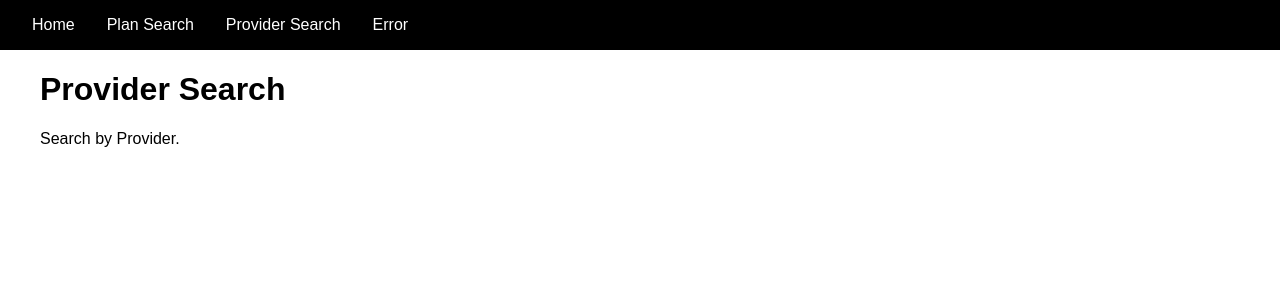
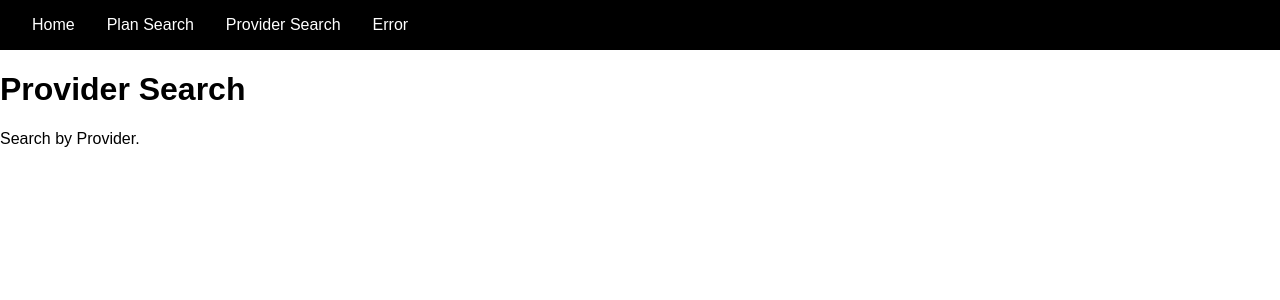
Before and after one commit to bubbowrap/react-cms-tables, a React (Create React App) app: page /provider-search in a window 1280 px wide. Shown: the top 300 px of the page. Built offline with nearby package versions, Linux system fonts and the light colour scheme.

Commit message:
removing unused vars

```diff
--- a/src/pages/Home.js
+++ b/src/pages/Home.js
@@ -1,19 +1,19 @@
-import React, { useEffect, useRef, useState } from 'react';
-import classes from '../App.module.css';
-import axios from 'axios';
-import { useTable } from 'react-table';
-import '../components/UI/Table.module.css';
-import Button from '../components/UI/Button/Button';
-import Input from '../components/UI/Input/Input';
-import Select from '../components/UI/Select/Select';
+// import React, { useEffect, useRef, useState } from 'react';
+// import classes from '../App.module.css';
+// import axios from 'axios';
+// import { useTable } from 'react-table';
+// import '../components/UI/Table.module.css';
+// import Button from '../components/UI/Button/Button';
+// import Input from '../components/UI/Input/Input';
+// import Select from '../components/UI/Select/Select';
 
-const ProviderSearch = () => {
+const Home = () => {
   return (
-    <div className={classes['l-container']}>
+    <div>
       <h1>Home</h1>
       <p>Search by Provider.</p>
     </div>
   );
 };
 
-export default ProviderSearch;
+export default Home;
--- a/src/pages/ProviderSearch.js
+++ b/src/pages/ProviderSearch.js
@@ -1,15 +1,15 @@
-import React, { useEffect, useRef, useState } from 'react';
-import classes from '../App.module.css';
-import axios from 'axios';
-import { useTable } from 'react-table';
-import '../components/UI/Table.module.css';
-import Button from '../components/UI/Button/Button';
-import Input from '../components/UI/Input/Input';
-import Select from '../components/UI/Select/Select';
+// import React, { useEffect, useRef, useState } from 'react';
+// import classes from '../App.module.css';
+// import axios from 'axios';
+// import { useTable } from 'react-table';
+// import '../components/UI/Table.module.css';
+// import Button from '../components/UI/Button/Button';
+// import Input from '../components/UI/Input/Input';
+// import Select from '../components/UI/Select/Select';
 
 const ProviderSearch = () => {
   return (
-    <div className={classes['l-container']}>
+    <div>
       <h1>Provider Search</h1>
       <p>Search by Provider.</p>
     </div>
```
